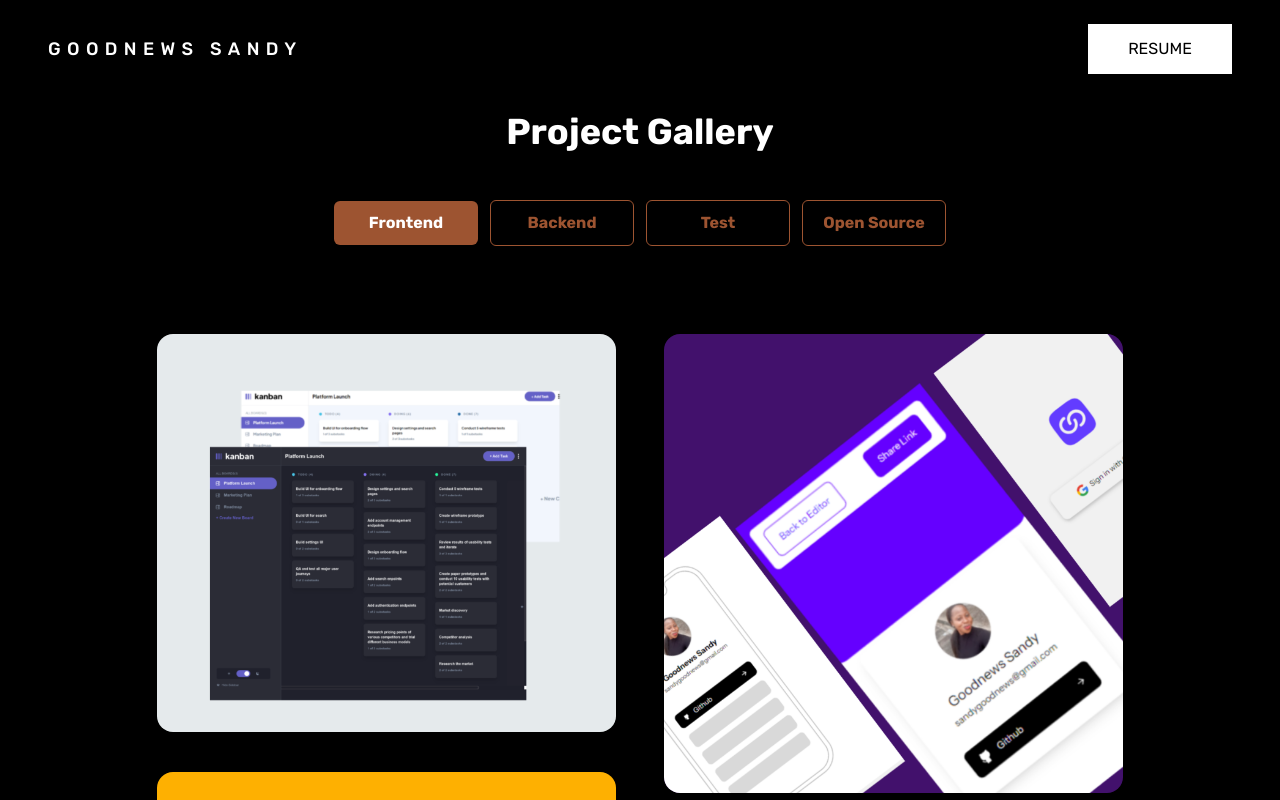
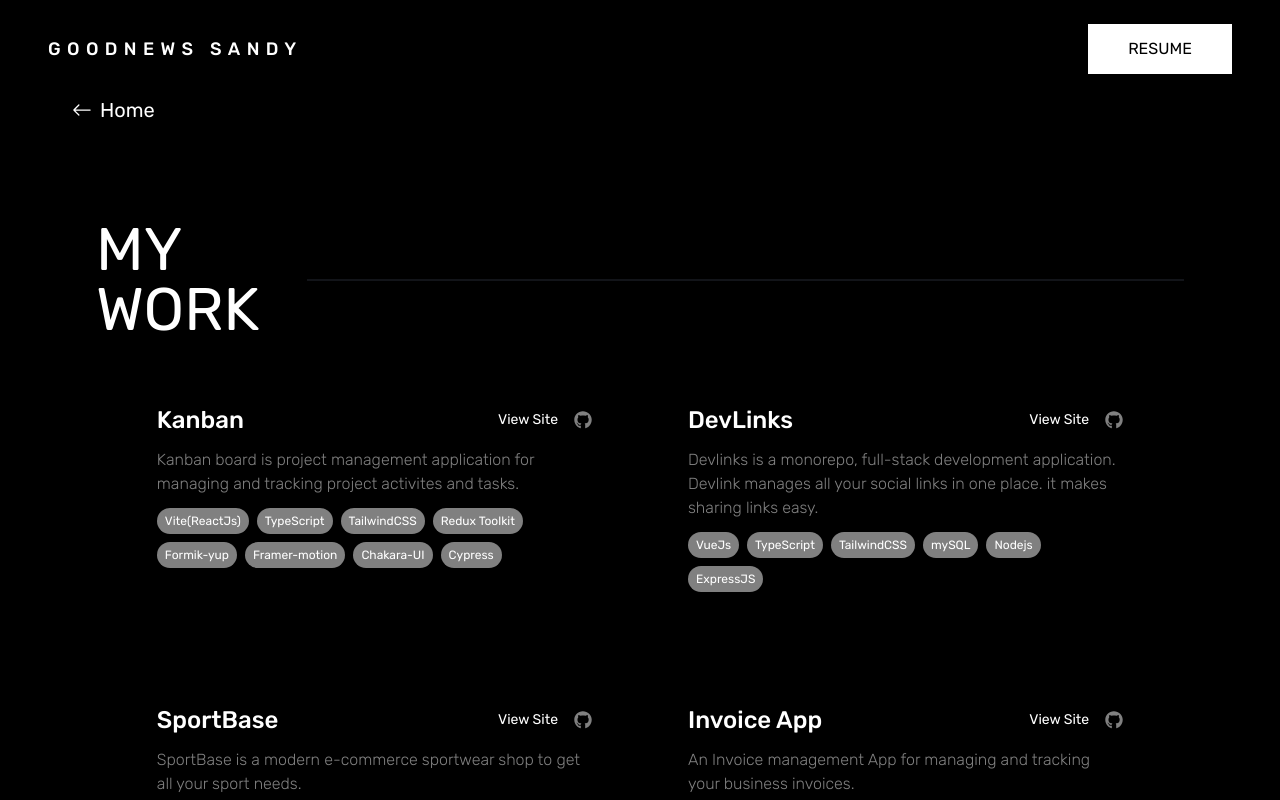
Before and after one commit to sandygudie/sandy_portfolio, a Next.js app: page /projects in a window 1280 px wide. Shown: the top 800 px of the page. Built offline with nearby package versions, Linux system fonts and the light colour scheme.

Commit message:
updated project page

```diff
--- a/components/AllProjects.jsx
+++ /dev/null
@@ -1,24 +0,0 @@
-/* eslint-disable @next/next/no-img-element */
-import React from "react";
-import { BsArrowRight } from "react-icons/bs";
-import Project from "./Project";
-
-export default function AllProjects({ setViewProjects }) {
-  return (
-    <>
-      <section className="relative">
-        <div className=" my-12">
-          <button
-            href=""
-            onClick={() => setViewProjects(false)}
-            className="text-white flex items-center gap-4 underline absolute right-10 text-base"
-          >
-            Home
-            <BsArrowRight />
-          </button>
-        </div>
-        <Project viewProjects />
-      </section>
-    </>
-  );
-}
--- a/components/Project.jsx
+++ b/components/Project.jsx
@@ -2,15 +2,14 @@ import Image from "next/image";
 import React from "react";
 import { projects } from "../data";
 import { BsArrowRight } from "react-icons/bs";
-import { HiExternalLink } from "react-icons/hi";
+import { useRouter } from "next/router";
 import { FaGithub } from "react-icons/fa";
 
 export default function Project({ viewProjects, setViewProjects }) {
-  const scrolltoTop = () => {
-    window.scrollTo({ top: 0, left: 0, behavior: "smooth" });
-  };
+  const router = useRouter();
+
   return (
-    <section id="project" className="mt-16 md:mt-48 px-6 md:px-12 ">
+    <section id="project" className="px-6 md:px-12 ">
       <div className="flex items-center justify-between">
         <h2 className="text-4xl md:text-6xl">MY WORK</h2>
         <hr className="border-gray border w-full" />
@@ -20,7 +19,8 @@ export default function Project({ viewProjects, setViewProjects }) {
         {projects.map((item, i) => {
           return (
             (!viewProjects ? i <= 3 : i <= projects.length) && (
-              <a   rel="noreferrer"
+              <a
+                rel="noreferrer"
                 target="_blank"
                 href={item.link}
                 className="group relative h-auto w-full md:w-[45%] lg:w-[40%] mt-8  md:mt-12 lg:mx-6"
@@ -41,11 +41,7 @@ export default function Project({ viewProjects, setViewProjects }) {
                   blurDataURL="https://media.tenor.com/UnFx-k_lSckAAAAC/amalie-steiness.gif"
                 />
 
-                <div
-
-                  className="w-full"
-
-                >
+                <div className="w-full">
                   <div className="pt-4">
                     {" "}
                     <div className="flex items-center justify-between">
@@ -53,10 +49,14 @@ export default function Project({ viewProjects, setViewProjects }) {
                         {item.name}
                       </p>
                       <div className="flex text-sm justify-between items-center gap-4">
-                        <a  rel="noreferrer" target="_blank" href={item.link}>
+                        <a rel="noreferrer" target="_blank" href={item.link}>
                           View Site
                         </a>
-                        <a href={item.githubLink}  rel="noreferrer" target="_blank">
+                        <a
+                          href={item.githubLink}
+                          rel="noreferrer"
+                          target="_blank"
+                        >
                           {" "}
                           <FaGithub className="text-sm md:text-lg text-gray-100" />
                         </a>
@@ -65,7 +65,8 @@ export default function Project({ viewProjects, setViewProjects }) {
                     <p className="my-3 text-sm md:text-base font-thin text-gray-100">
                       {item.description}
                     </p>
-                    {viewProjects &&<div className="hidden mt-2 md:flex gap-2 items-center flex-wrap">
+                    {viewProjects && (
+                      <div className="hidden mt-2 md:flex gap-2 items-center flex-wrap">
                         {item.tools.map((ele, index) => (
                           <p
                             className="text-[12px] w-fit px-2 py-1 text-white bg-gray-100 rounded-full"
@@ -74,7 +75,8 @@ export default function Project({ viewProjects, setViewProjects }) {
                             {ele}
                           </p>
                         ))}
-                    </div>}
+                      </div>
+                    )}
                   </div>
                 </div>
               </a>
@@ -86,14 +88,12 @@ export default function Project({ viewProjects, setViewProjects }) {
       {!viewProjects && (
         <div className="my-8 text-center">
           <button
-            onClick={() => (setViewProjects(true), scrolltoTop())}
+            onClick={() => router.push("/projects")}
             className="border bg-white text-black border-gray-100 hover:text-white hover:bg-transparent
              text-gray-100 rounded-full w-24 h-24 md:w-32 md:h-32 md:p-8 text-xs md:text-[18px]"
           >
             All Projects
             <BsArrowRight className="md:text-2xl mx-auto mt-1" />
-
-
           </button>
         </div>
       )}
--- a/pages/404.js
+++ b/pages/404.js
@@ -1,13 +1,24 @@
-/* eslint-disable @next/next/no-html-link-for-pages */
-import Link from "next/link";
 import * as React from "react";
-
+import { useRouter } from "next/router";
+import { BsArrowLeft } from "react-icons/bs";
 export default function Custom404() {
+  const router = useRouter();
   return (
     <div className="w-5/6 flex flex-col items-center  mx-auto justify-center h-screen">
       <h1 className="text-3xl md:text-6xl text-red-500 mb-4">404: Not Found</h1>
-      <p className="text-sm">You just hit a route that doesn&#39;t exist... the sadness.</p>
+      <p className="text-sm">
+        You just hit a route that doesn&#39;t exist...the sadness :)
+      </p>
+      <div className="mt-6">
+      <button
+            onClick={() => router.push("/")}
+            className="border bg-white text-black border-gray-100 hover:text-white hover:bg-transparent
+             text-gray-100 rounded-md flex items-center gap-x-4 py-3 px-8 font-bold text-xl"
+          >
+        <BsArrowLeft/> Home
 
+          </button>
+      </div>
     </div>
   );
 }
--- a/pages/index.js
+++ b/pages/index.js
@@ -1,9 +1,7 @@
 import React, { useState } from "react";
 import Head from "next/head";
-import { createClient } from "next-sanity";
 import AboutMe from "../components/AboutMe";
 import Project from "../components/Project";
-import AllProjects from "../components/AllProjects";
 import Footer from "../components/Footer";
 import Blog from "../components/Blog";
 import { HiOutlineArrowDown } from "react-icons/hi";
@@ -77,22 +75,20 @@ export default function Home() {
             <div id="aboutme">
               <AboutMe />
             </div>
+            <div className="mt-16 md:mt-48">
             <Project
               viewProjects={viewProjects}
               setViewProjects={setViewProjects}
             />
+            </div>
+
             <Blog />
             <OpenSource />
 
             <hr className="border-gray border-t-none" />
             <Footer />
           </div>
-        ) : (
-          <AllProjects
-            viewProjects={viewProjects}
-            setViewProjects={setViewProjects}
-          />
-        )}
+        ): null}
       </main>
     </>
   );
--- a/pages/projects.jsx
+++ b/pages/projects.jsx
@@ -1,81 +1,27 @@
-/* eslint-disable @next/next/no-img-element */
-import Head from "next/head";
-import React, { useState } from "react";
-import Frontend from "../components/Frontend";
-import Backend from "../components/Backend";
-import Test from "../components/Test";
-import OpenSource from "../components/OpenSource";
+import { useRouter } from "next/router";
+import React from "react";
+import { BsArrowLeft } from "react-icons/bs";
+import Project from "../components/Project";
 
-export default function Project() {
-  const [tab, setTab] = useState("frontend");
 
+export default function AllProjects() {
+  const router = useRouter();
   return (
     <>
-      <Head>
-        <title>Projects</title>
-        <meta
-          name="description"
-          content="Experienced fullstack developer projects"
-        />
-      </Head>
-      <div className="">
-        <div className="w-11/12 md:w-10/12 m-auto py-28">
-          <p className="pb-12 font-bold text-2xl md:text-4xl  flex items-center justify-center">
-            Project Gallery
-          </p>
-          <div className="flex items-center gap-3 justify-center flex-wrap">
-            <button
-              className={`${
-                tab === "frontend"
-                  ? "bg-primary"
-                  : "border text-primary hover:bg-primary hover:text-white border-primary"
-              }  rounded-md font-bold w-36 py-2.5`}
-              onClick={() => setTab("frontend")}
-            >
-              Frontend
-            </button>
-            <button
-              className={`${
-                tab === "backend"
-                  ? "bg-primary"
-                  : "border text-primary hover:bg-primary hover:text-white border-primary"
-              }  rounded-md font-bold w-36 py-2.5`}
-              onClick={() => setTab("backend")}
-            >
-              Backend
-            </button>
-            <button
-              className={`${
-                tab === "test"
-                  ? "bg-primary"
-                  : "border text-primary hover:bg-primary hover:text-white border-primary"
-              }  rounded-md font-bold w-36 py-2.5`}
-              onClick={() => setTab("test")}
-            >
-              Test
-            </button>
-            <button
-              className={`${
-                tab === "opensource"
-                  ? "bg-primary"
-                  : "border text-primary hover:bg-primary hover:text-white border-primary"
-              }  rounded-md font-bold w-36 py-2.5`}
-              onClick={() => setTab("opensource")}
-            >
-              Open Source
-            </button>
-          </div>
-          {tab === "frontend" ? (
-            <Frontend />
-          ) : tab === "backend" ? (
-            <Backend />
-          ) : tab === "test" ? (
-            <Test />
-          ) : (
-            <OpenSource />
-          )}
+      <section className="px-2 md:px-12 pt-24 relative">
+      <button
+            onClick={() => router.push("/")}
+            className="flex ml-6 items-center gap-x-2 text-xl
+            "
+          >
+            <BsArrowLeft/>
+            Home
+          </button>
+
+        <div className="mt-8 md:mt-24">
+          <Project viewProjects />
         </div>
-      </div>
+      </section>
     </>
   );
 }
```
Lines whose indentation alone changed are shown as unchanged.
